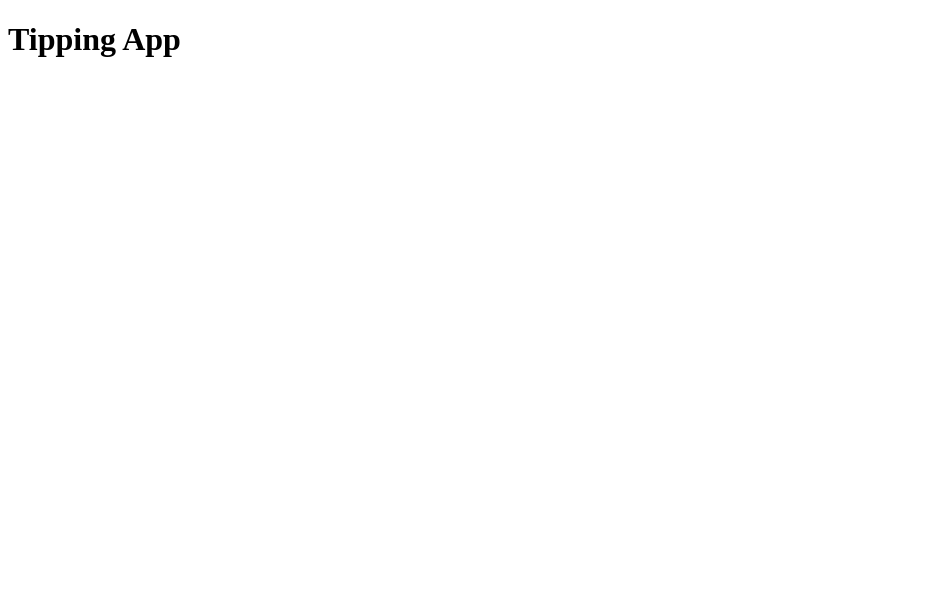
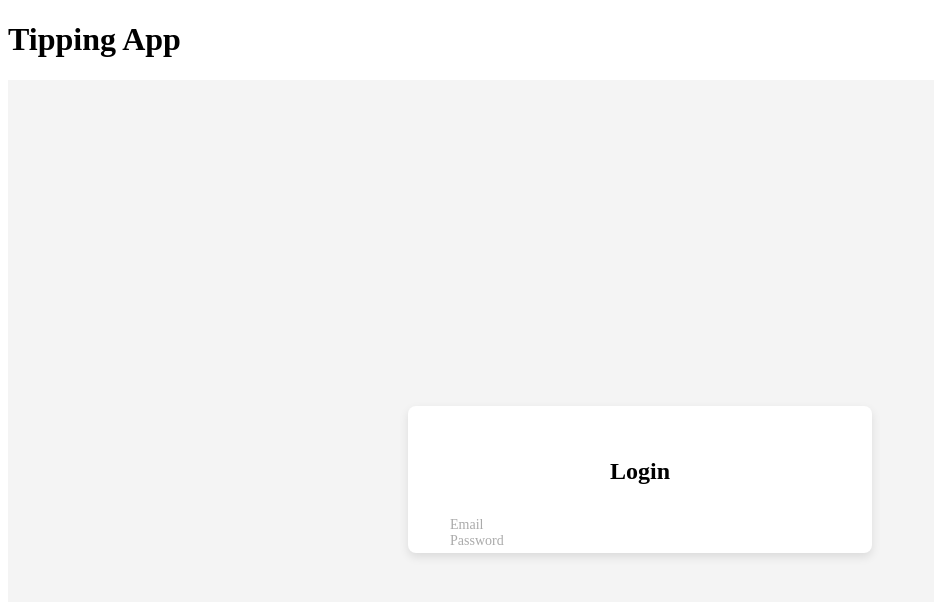
Before and after one commit to gazjosef/footy-tips-redux, a React (Vite) app: page / in a window 1280 px wide. Shown: the top 602 px of the page, without its empty margins (0-934 px from the left). Built offline with nearby package versions, Linux system fonts and the light colour scheme.

Commit message:
Feat: Added UI Components

```diff
--- a/pages/Login.tsx
+++ b/pages/Login.tsx
@@ -0,0 +1,73 @@
+import React, { useState } from "react";
+import styled from "styled-components";
+import Container from "../ui/Container.js";
+import FormWrapper from "../ui/FormWrapper.js";
+import StyledForm from "../ui/StyledForm.js";
+import InputField from "../ui/InputField.js";
+import Label from "../ui/Label.js";
+// import LoginButton from "../ui/LoginButton.js";
+
+// import { Formik, Form, Field, ErrorMessage } from "formik";
+// import * as Yup from "yup";
+// import { createClient } from "@supabase/supabase-js";
+
+// Supabase client setup
+// const supabase = createClient("YOUR_SUPABASE_URL", "YOUR_SUPABASE_ANON_KEY");
+
+// Validation schema
+// const validationSchema = Yup.object({
+//   email: Yup.string().email("Invalid email format").required("Required"),
+//   password: Yup.string().min(6, "Minimum 6 characters").required("Required"),
+// });
+
+const Login: React.FC = () => {
+  const [error, setError] = useState<string | null>(null);
+
+  //   const handleSubmit = async (values: { email: string; password: string }) => {
+  //     setError(null);
+  //     const { error } = await supabase.auth.signInWithPassword({
+  //       email: values.email,
+  //       password: values.password,
+  //     });
+  //     if (error) setError(error.message);
+  //   };
+
+  return (
+    <Container>
+      <FormWrapper>
+        <h2>Login</h2>
+        <StyledForm>
+          <InputField>
+            {/* <Field name="email" type="email" id="email" required /> */}
+            <Label htmlFor="email">Email</Label>
+            {/* <ErrorMessage name="email" component="span" className="error" /> */}
+          </InputField>
+
+          <InputField>
+            {/* <Field name="password" type="password" id="password" required /> */}
+            <Label htmlFor="password">Password</Label>
+            {/* <ErrorMessage name="password" component="span" className="error" /> */}
+          </InputField>
+
+          {error && <ErrorBox>{error}</ErrorBox>}
+
+          {/* <LoginButton type="submit" disabled={isSubmitting}>
+            {isSubmitting ? "Logging in..." : "Login"}
+          </LoginButton> */}
+        </StyledForm>
+      </FormWrapper>
+    </Container>
+  );
+};
+
+export default Login;
+
+// Styled Components
+
+const ErrorBox = styled.div`
+  background: #ffdddd;
+  color: #d8000c;
+  padding: 10px;
+  border-radius: 5px;
+  font-size: 14px;
+`;
--- a/src/App.tsx
+++ b/src/App.tsx
@@ -1,7 +1,10 @@
+import Login from "../pages/Login";
+
 const App = () => {
   return (
     <div>
       <h1>Tipping App</h1>
+      <Login />
     </div>
   );
 };
--- /dev/null
+++ b/ui/Container.tsx
@@ -0,0 +1,11 @@
+import styled from "styled-components";
+
+const Container = styled.div`
+  display: flex;
+  justify-content: center;
+  align-items: center;
+  height: 100vh;
+  background: #f4f4f4;
+`;
+
+export default Container;
--- /dev/null
+++ b/ui/FormWrapper.tsx
@@ -0,0 +1,13 @@
+import styled from "styled-components";
+
+const FormWrapper = styled.div`
+  background: white;
+  padding: 2rem;
+  border-radius: 8px;
+  box-shadow: 0 4px 10px rgba(0, 0, 0, 0.1);
+  width: 100%;
+  max-width: 400px;
+  text-align: center;
+`;
+
+export default FormWrapper;
--- /dev/null
+++ b/ui/InputField.tsx
@@ -0,0 +1,22 @@
+import styled from "styled-components";
+
+const InputField = styled.div`
+  position: relative;
+  display: flex;
+  flex-direction: column;
+  gap: 5px;
+  input {
+    padding: 10px;
+    border: 2px solid #ccc;
+    border-radius: 5px;
+    font-size: 16px;
+    transition: all 0.3s ease;
+    &:focus {
+      border-color: #007bff;
+      outline: none;
+      box-shadow: 0 0 5px rgba(0, 123, 255, 0.5);
+    }
+  }
+`;
+
+export default InputField;
--- /dev/null
+++ b/ui/Label.tsx
@@ -0,0 +1,19 @@
+import styled from "styled-components";
+
+const Label = styled.label`
+  position: absolute;
+  left: 10px;
+  top: 12px;
+  font-size: 14px;
+  color: #aaa;
+  transition: 0.3s ease;
+  pointer-events: none;
+  input:focus + &,
+  input:not(:placeholder-shown) + & {
+    top: -10px;
+    font-size: 12px;
+    color: #007bff;
+  }
+`;
+
+export default Label;
--- /dev/null
+++ b/ui/LoginButton.tsx
@@ -0,0 +1,21 @@
+import styled from "styled-components";
+
+const LoginButton = styled.button`
+  background: #007bff;
+  color: white;
+  padding: 10px;
+  border: none;
+  border-radius: 5px;
+  font-size: 16px;
+  cursor: pointer;
+  transition: background 0.3s;
+  &:hover {
+    background: #0056b3;
+  }
+  &:disabled {
+    background: #ccc;
+    cursor: not-allowed;
+  }
+`;
+
+export default LoginButton;
--- /dev/null
+++ b/ui/StyledForm.tsx
@@ -0,0 +1,9 @@
+import styled from "styled-components";
+
+const StyledForm = styled.form`
+  display: flex;
+  flex-direction: column;
+  gap: 1rem;
+`;
+
+export default StyledForm;
```
Also changed, not shown: ui/ErrorMessage.tsx (added), ui/Field.tsx (added).
